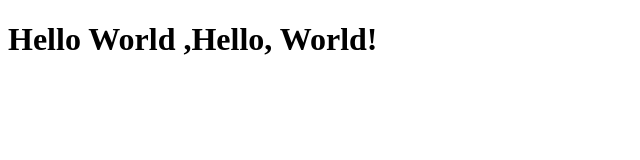
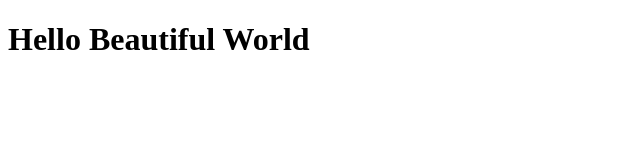
Before and after one commit to Cetyl/test-html-repo, a plain HTML site: page simple-web-app/index.html in a window 1280 px wide. Shown: the whole page, without its empty margins (0-640 px from the left). Drawn offline with Linux system fonts and the light colour scheme.

Commit message:
Update index.html

```diff
--- a/simple-web-app/index.html
+++ b/simple-web-app/index.html
@@ -6,6 +6,6 @@
     <title> Hello, World!</title>
 </head>
 <body>
-    <h1> Hello World ,Hello, World!</h1>
+    <h1> Hello Beautiful World </h1>
 </body>
 </html>
```
